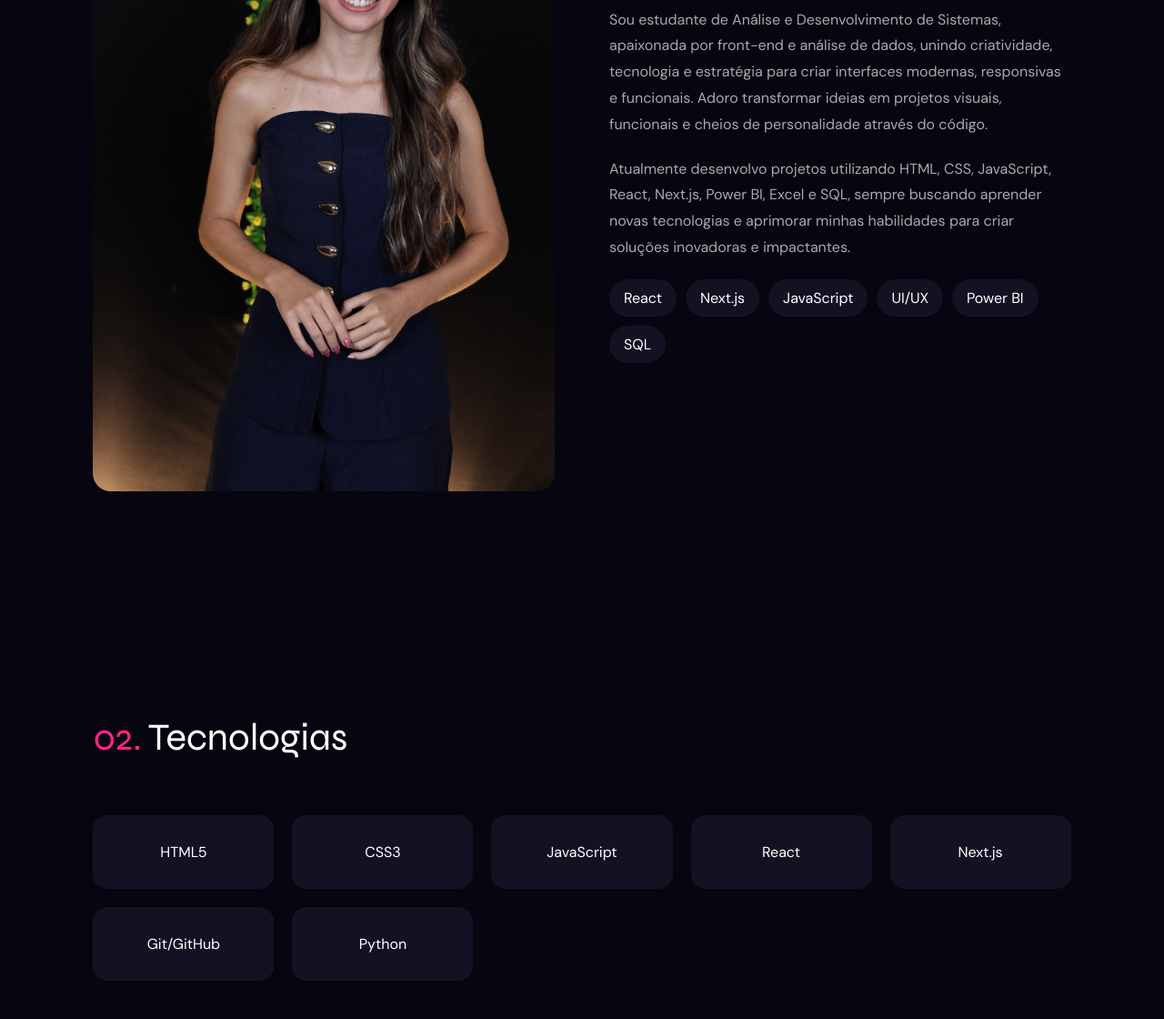
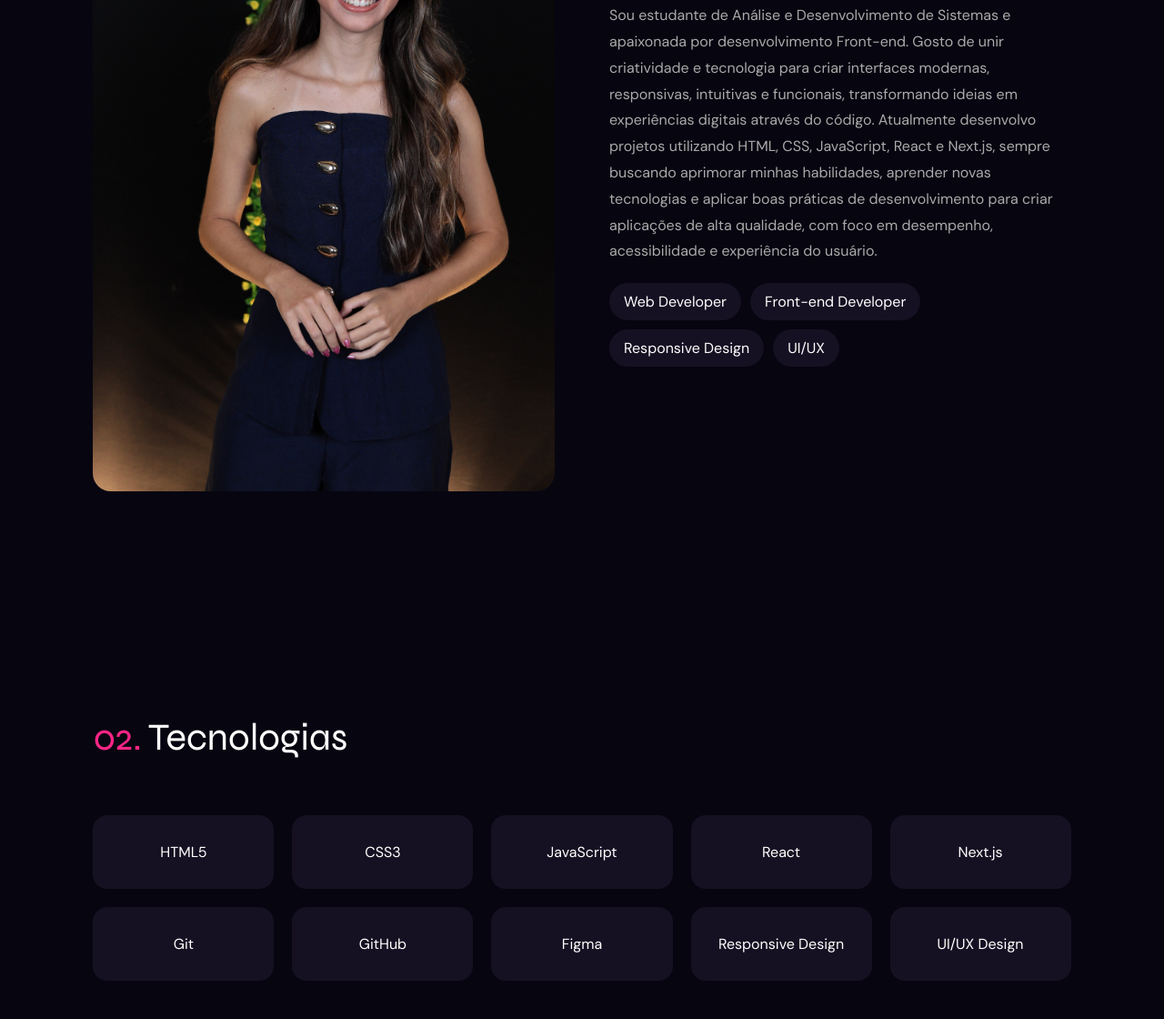
Before and after one commit to camillaalvess/Portfolio, a plain HTML site: page index.html in a window 1280 px wide. Shown: the part 1252-2372 px from the top of the page at 91% size. Drawn offline with Linux system fonts and the light colour scheme.

Commit message:
modificações html

```diff
--- a/index.html
+++ b/index.html
@@ -72,21 +72,21 @@
       </h3>
 
       <p>
-        Sou estudante de Análise e Desenvolvimento de Sistemas, apaixonada por front-end e análise de dados, unindo criatividade, tecnologia e estratégia para criar interfaces modernas, responsivas e funcionais. Adoro transformar ideias em projetos visuais, funcionais e cheios de personalidade através do código.
+        Sou estudante de Análise e Desenvolvimento de Sistemas e apaixonada por desenvolvimento Front-end. Gosto de unir criatividade e tecnologia para criar interfaces modernas, responsivas, intuitivas e funcionais, transformando ideias em experiências digitais através do código.
+
+        Atualmente desenvolvo projetos utilizando HTML, CSS, JavaScript, React e Next.js, sempre buscando aprimorar minhas habilidades, aprender novas tecnologias e aplicar boas práticas de desenvolvimento para criar aplicações de alta qualidade, com foco em desempenho, acessibilidade e experiência do usuário.
+
       </p>
 
       <p>
-        Atualmente desenvolvo projetos utilizando
-        HTML, CSS, JavaScript, React, Next.js, Power BI, Excel e SQL, sempre buscando aprender novas tecnologias e aprimorar minhas habilidades para criar soluções inovadoras e impactantes.
+
       </p>
 
       <div class="badges">
-        <span>React</span>
-        <span>Next.js</span>
-        <span>JavaScript</span>
+        <span>Web Developer</span>
+        <span>Front-end Developer</span>
+        <span>Responsive Design</span>
         <span>UI/UX</span>
-        <span>Power BI</span>
-        <span>SQL</span>
       </div>
 
     </div>
@@ -109,8 +109,11 @@
     <div class="card">JavaScript</div>
     <div class="card">React</div>
     <div class="card">Next.js</div>
-    <div class="card">Git/GitHub</div>
-    <div class="card">Python</div>
+    <div class="card">Git</div>
+    <div class="card">GitHub</div>
+    <div class="card">Figma</div>
+    <div class="card">Responsive Design</div>
+    <div class="card">UI/UX Design</div>
 
   </div>
 
@@ -193,7 +196,7 @@
     <div class="contact-info">
 
       <h3>
-        Vamos criar algo incrível juntas ✨
+        Vamos criar algo incrível juntos ✨
       </h3>
 
       <p>
@@ -209,11 +212,11 @@
 
     </div>
 
-    <form class="contact-form" action="https://formspree.io/f/mykvbddw" method="POST">
+    <form class="contact-form">
 
-      <input type="text" name="nome" placeholder="Seu nome">
-      <input type="email" name="email" placeholder="Seu e-mail">
-      <textarea name="mensagem" placeholder="Sua mensagem"></textarea>
+      <input type="text" placeholder="Seu nome">
+      <input type="email" placeholder="seu e-mail">
+      <textarea placeholder="Sua mensagem"></textarea>
 
       <button type="submit">
         Enviar Mensagem
```
